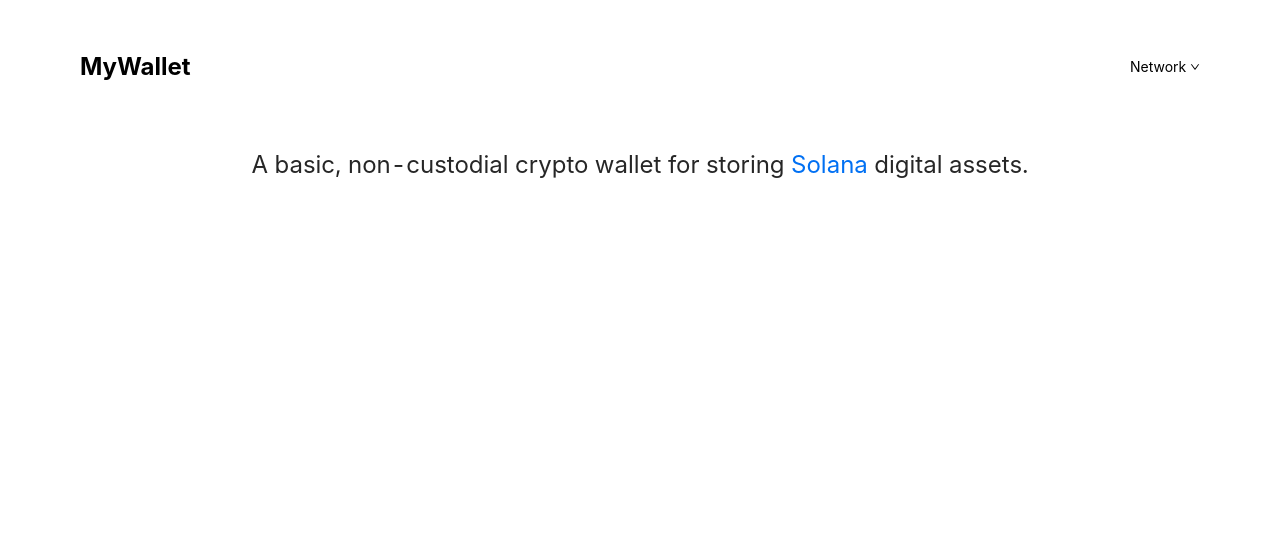
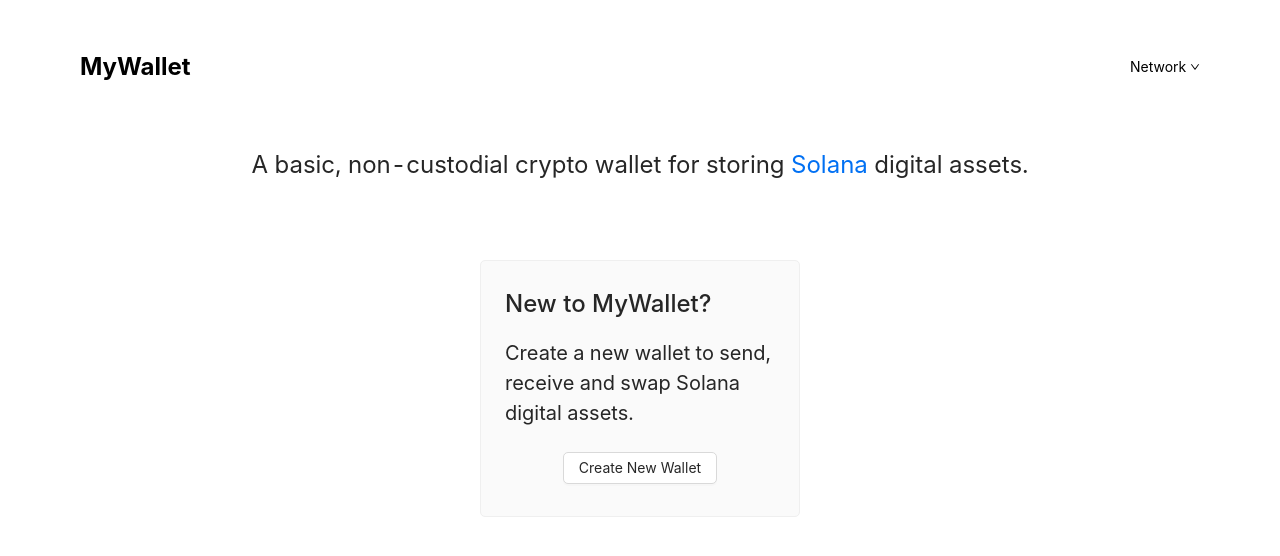
Before and after one commit to johnny0625/solana-wallet, a Next.js app: page / in a window 1280 px wide. Shown: the top 556 px of the page. Built offline with nearby package versions, Linux system fonts and the light colour scheme.

Commit message:
Create and add the CreateAccount component

```diff
--- /dev/null
+++ b/components/CreateAccount/index.tsx
@@ -0,0 +1,24 @@
+import React from "react";
+import styles from "../../styles/HomeBoxes.module.css";
+import { Button } from 'antd';
+
+const CreateAccount = () => {
+  return (
+    <div className={`${styles.card} ${styles.create}`}>
+      <header>
+        <h2>New to MyWallet?</h2>
+        <p>
+          Create a new wallet to send, receive and swap Solana digital assets.
+        </p>
+      </header>
+
+      <div className={styles.buttons}>
+        <Button style={{borderRadius: '5px'}}>
+          Create New Wallet
+        </Button>
+      </div>
+    </div>
+  );
+};
+
+export default CreateAccount;
--- a/pages/index.tsx
+++ b/pages/index.tsx
@@ -3,6 +3,7 @@
 import styles from "../styles/Home.module.css";
 import { Menu, Dropdown } from "antd";
 import { DownOutlined } from "@ant-design/icons";
+import CreateAccount from "../components/CreateAccount";
 
 const Home: NextPage = () => {
   const onChange = () => {};
@@ -42,6 +43,9 @@
         </h1>
 
         {/* Insert container for two main boxes */}
+        <div className={styles.grid}>
+          <CreateAccount></CreateAccount>
+        </div>
       </main>
     </div>
   );
--- a/styles/Home.module.css
+++ b/styles/Home.module.css
@@ -49,6 +49,17 @@
   line-height: 1.25;
   font-size: 1.5rem;
   font-weight: normal;
+  /* border: 1px solid black; */
+}
+
+.grid {
+  /* border: 1px solid black; */
+  display: flex;
+  align-items: center;
+  justify-content: center;
+  flex-wrap: wrap;
+  max-width: 800px;
+  width: 100%;
 }
 
 /* Not used */
@@ -67,47 +78,6 @@
     Bitstream Vera Sans Mono, Courier New, monospace;
 }
 
-.grid {
-  display: flex;
-  align-items: center;
-  justify-content: center;
-  flex-wrap: wrap;
-  max-width: 800px;
-  margin-top: 3rem;
-}
-
-.card {
-  margin: 1rem;
-  padding: 1.5rem;
-  text-align: left;
-  color: inherit;
-  text-decoration: none;
-  border: 1px solid #eaeaea;
-  border-radius: 10px;
-  transition: color 0.15s ease, border-color 0.15s ease;
-  width: 45%;
-}
-
-.card:hover,
-.card:focus,
-.card:active {
-  color: #0070f3;
-  border-color: #0070f3;
-}
-
-.card h2 {
-  margin: 0 0 1rem 0;
-  font-size: 1.5rem;
-}
-
-.card p {
-  margin: 0;
-  font-size: 1.25rem;
-  line-height: 1.5;
-}
-
-
-
 @media (max-width: 600px) {
   .grid {
     width: 100%;
--- /dev/null
+++ b/styles/HomeBoxes.module.css
@@ -0,0 +1,39 @@
+.card {
+  margin: 1rem 1.5rem;
+  padding: 1.5rem;
+  max-width: 20rem;
+  text-align: left;
+  color: inherit;
+  background-color: #fafafa;
+  text-decoration: none;
+  border: 1px solid #efefef;
+  border-radius: 5px;
+  transition: color 0.15s ease, border-color 0.15s ease,
+    background-color 0.15s ease;
+}
+
+.card:hover,
+.card:focus,
+.card:active {
+  /* color: #0070f3; */
+  border-color: #ddd;
+  background-color: #f7f7f7;
+}
+
+.card h2 {
+  margin: 0 0 1rem 0;
+  font-size: 1.5rem;
+}
+
+.card p {
+  margin: 0;
+  font-size: 1.25rem;
+  line-height: 1.5;
+}
+
+.buttons {
+  display: flex;
+  align-items: center;
+  justify-content: center;
+  margin: 1.5rem auto 0.5rem;
+}
```
